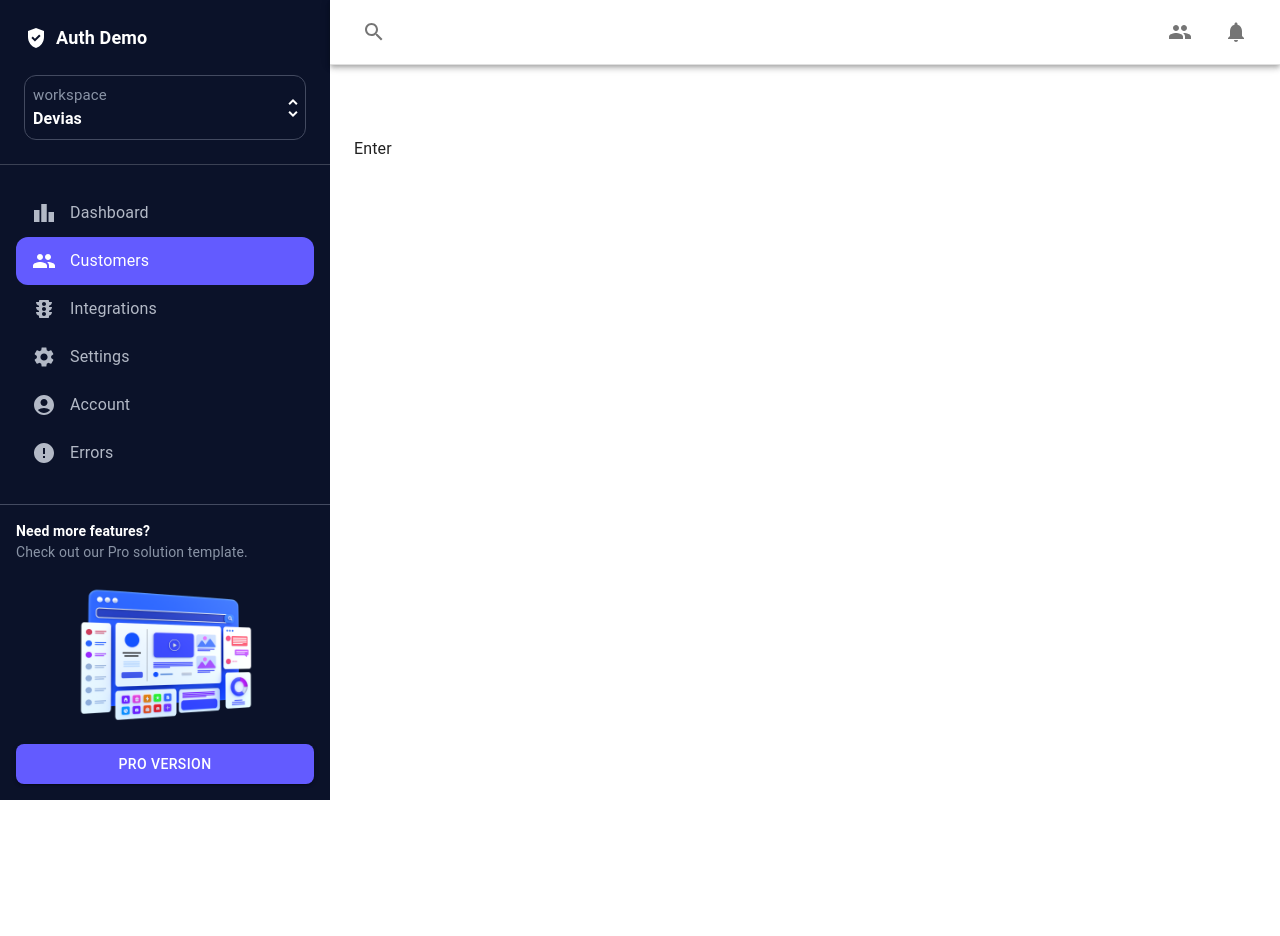
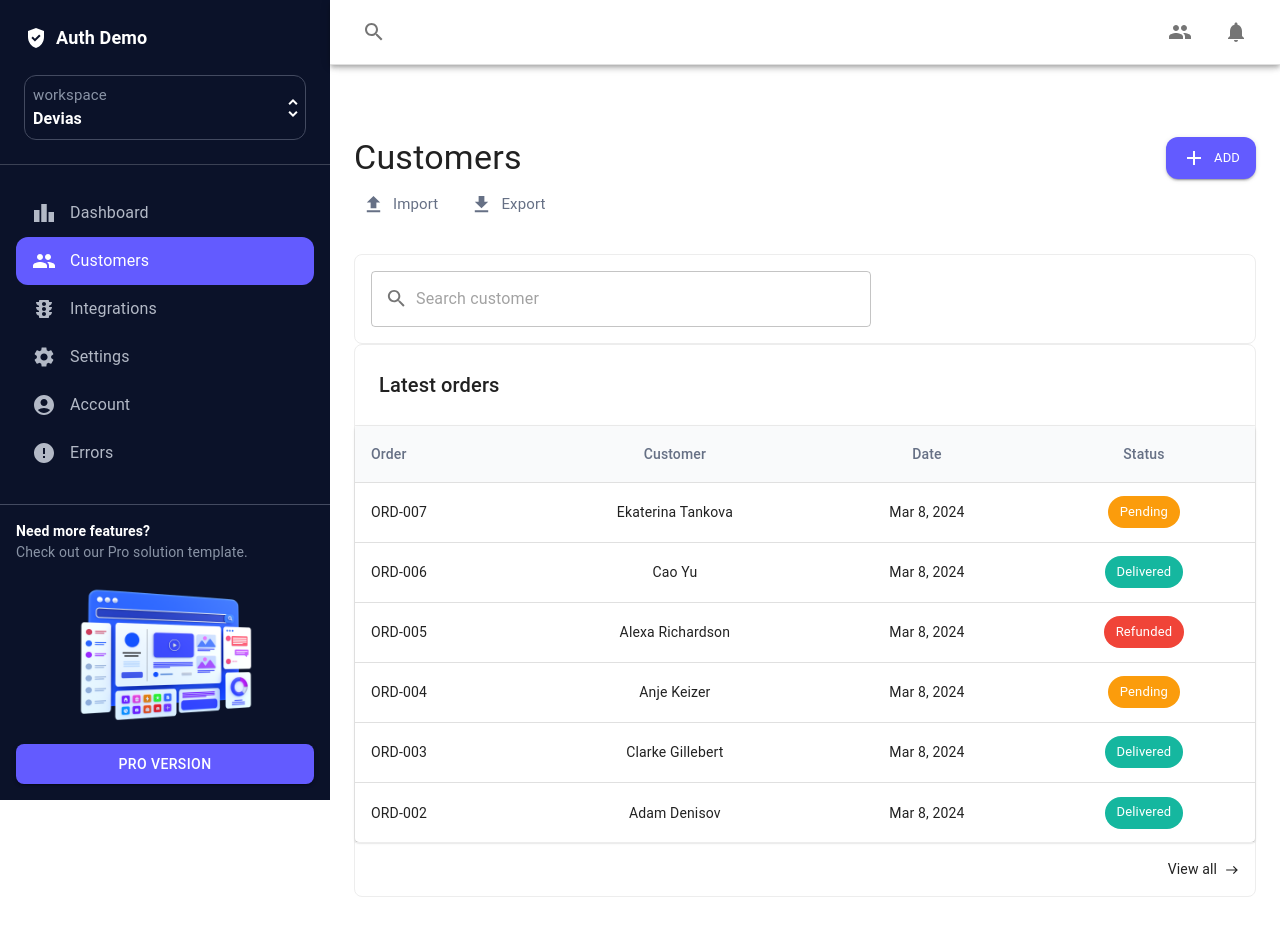
Before and after one commit to Amirhosseinzandi-web/dashboard, a Next.js app: page /customers in a window 1280 px wide. Shown: the top 936 px of the page. Before the commit the page ends 800 px from the top, so only its background shows below. Built offline with nearby package versions, Linux system fonts and the light colour scheme.

Commit message:
"Add CustomersRegistry component with search, import, and export functionality, and a CustomersOrdersComponent; update global.css with new styles"

```diff
--- /dev/null
+++ b/app/customers/CustomersOrdersComponent/CustomersOrdersComponent.tsx
@@ -0,0 +1,116 @@
+"use client"
+import * as React from 'react';
+import { styled } from '@mui/material/styles';
+import Table from '@mui/material/Table';
+import TableBody from '@mui/material/TableBody';
+import TableCell, { tableCellClasses } from '@mui/material/TableCell';
+import TableContainer from '@mui/material/TableContainer';
+import TableHead from '@mui/material/TableHead';
+import TableRow from '@mui/material/TableRow';
+import Paper from '@mui/material/Paper';
+import { Box, Chip, Stack, Typography } from "@mui/material";
+import EastIcon from '@mui/icons-material/East';
+
+
+
+
+const StyledTableCell = styled(TableCell)(({ theme }) => ({
+    [`&.${tableCellClasses.head}`]: {
+        backgroundColor: "#F9FAFB",
+        color: "#667085",
+    },
+    [`&.${tableCellClasses.body}`]: {
+        fontSize: 14,
+        height: "60px",
+    },
+
+}));
+
+const StyledTableRow = styled(TableRow)(({ theme }) => ({
+
+    // hide last border
+    'td': {
+        padding: "0px 16px"
+    },
+    '&:last-child td, &:last-child th': {
+        border: 0,
+    },
+    ':hover': {
+        backgroundColor: "rgba(0, 0, 0, 0.04)",
+        cursor: "pointer"
+    }
+}));
+
+function createData(
+    order: string,
+    customer: string,
+    date: string,
+    status: string,
+    color: string
+) {
+    return { order, customer, date, status, color };
+}
+
+const rows = [
+    createData('ORD-007', "Ekaterina Tankova", "Mar 8, 2024", "Pending", "#FB9C0C"),
+    createData('ORD-006', "Cao Yu", "Mar 8, 2024", "Delivered", "#15B79F"),
+    createData('ORD-005', "Alexa Richardson", "Mar 8, 2024", "Refunded", "#F04438"),
+    createData('ORD-004', "Anje Keizer", "Mar 8, 2024", "Pending", "#FB9C0C"),
+    createData('ORD-003', "Clarke Gillebert", "Mar 8, 2024", "Delivered", "#15B79F"),
+    createData('ORD-002', "Adam Denisov", "Mar 8, 2024", "Delivered", "#15B79F"),
+];
+
+
+
+
+
+
+const CustomersOrdersComponent: React.FC = () => {
+    return (
+        <Box border={"1px solid #EDEDED"} borderRadius={2} height={"100%"}>
+
+            <Box p={3}>
+                <Typography variant="h6">Latest orders</Typography>
+            </Box>
+
+            <Box borderTop={"1px solid #EDEDED"}>
+                <TableContainer component={Paper}>
+                    <Table sx={{ minWidth: 700 }} aria-label="customized table">
+                        <TableHead>
+                            <TableRow>
+                                <StyledTableCell>Order</StyledTableCell>
+                                <StyledTableCell align="center">Customer</StyledTableCell>
+                                <StyledTableCell align="center">Date</StyledTableCell>
+                                <StyledTableCell align="center">Status</StyledTableCell>
+                            </TableRow>
+                        </TableHead>
+                        <TableBody>
+                            {rows.map((row, ind) => (
+                                <StyledTableRow key={ind}>
+                                    <StyledTableCell component="th" scope="row">
+                                        {row.order}
+                                    </StyledTableCell>
+                                    <StyledTableCell align="center">{row.customer}</StyledTableCell>
+                                    <StyledTableCell align="center">{row.date}</StyledTableCell>
+                                    <StyledTableCell align="center">
+                                        <Stack direction="row" justifyContent={"center"}>
+                                            <Chip label={row.status} sx={{ bgcolor: row.color, color: "white" }} />
+                                        </Stack>
+                                    </StyledTableCell>
+                                </StyledTableRow>
+                            ))}
+                        </TableBody>
+                    </Table>
+                </TableContainer>
+            </Box>
+
+            <Box display={"flex"} alignItems={"center"} justifyContent={"flex-end"} gap={1} borderTop={"1px solid #EDEDED"} p={2}>
+                <Typography fontSize={"14px"}>View all</Typography>
+                <EastIcon sx={{ fontSize: "14px" }} />
+            </Box>
+
+        </Box>
+    );
+}
+
+export default CustomersOrdersComponent;
--- a/app/customers/CustomersRegistry.tsx
+++ b/app/customers/CustomersRegistry.tsx
@@ -1,12 +1,60 @@
+import { Box, Button, InputAdornment, Stack, TextField, Typography } from "@mui/material";
+import AddIcon from '@mui/icons-material/Add';
+import UploadIcon from '@mui/icons-material/Upload';
+import DownloadIcon from '@mui/icons-material/Download';
+import SearchIcon from '@mui/icons-material/Search';
+import CustomersOrdersComponent from "./CustomersOrdersComponent/CustomersOrdersComponent";
 
 
+const CustomersRegistry: React.FC = () => {
 
 
-const CustomersRegistry:React.FC = () => {
     return (
-        <div>
-            Enter
-        </div>
+        <Box>
+
+            <Box>
+                <Stack direction={"row"} justifyContent={"space-between"}>
+                    <Typography variant="h4">Customers</Typography>
+                    <Button variant="contained" sx={{ bgcolor: "#635BFF", color: "white", borderRadius: 3, display: "flex", gap: 1, ":hover": { bgcolor: "#4e36f5" } }}>
+                        <AddIcon />
+                        <Typography fontSize={13}>Add</Typography>
+                    </Button>
+                </Stack>
+
+                <Stack direction={"row"} mt={1} gap={2}>
+                    <Button sx={{
+                        display: "flex", alignItems: "center", bgcolor: "white", gap: 1, borderRadius: 3, ":hover": { bgcolor: "#E9EAEB" }
+                    }} >
+                        < UploadIcon sx={{ color: "#667085", fontSize: "23px" }} />
+                        <Typography color={"#667085"} fontSize={15} textTransform={"capitalize"}>Import</Typography>
+                    </Button>
+
+                    <Button sx={{
+                        display: "flex", alignItems: "center", bgcolor: "white", gap: 1, borderRadius: 3, ":hover": { bgcolor: "#E9EAEB" }
+                    }} >
+                        <DownloadIcon sx={{ color: "#667085", fontSize: "23px" }} />
+                        <Typography color={"#667085"} fontSize={15} textTransform={"capitalize"}>Export</Typography>
+                    </Button>
+                </Stack>
+            </Box>
+
+            <Box border={"1px solid #EDEDED"} borderRadius={2} height={"100%"} mt={4} p={2}>
+                <TextField fullWidth placeholder="Search customer" sx={{ maxWidth: "500px" }}
+                    InputProps={{
+                        startAdornment: (
+                            <InputAdornment position="start">
+                                <SearchIcon sx={{ color: "rgba(0, 0, 0, 0.54)", fontSize: "23px" }} />
+                            </InputAdornment>
+                        ),
+                    }}
+                />
+            </Box>
+
+            <Box>
+                <CustomersOrdersComponent />
+            </Box>
+
+        </Box >
     );
 }
 
--- a/app/globals.css
+++ b/app/globals.css
@@ -2,6 +2,10 @@
 @tailwind components;
 @tailwind utilities;
 
-.css-4t3x6l-MuiPaper-root-MuiDrawer-paper{
+.css-4t3x6l-MuiPaper-root-MuiDrawer-paper {
     background-color: unset;
 }
+
+.MuiOutlinedInput-root.Mui-focused .MuiOutlinedInput-notchedOutline {
+    border-color: #635BFF !important;
+}
```
